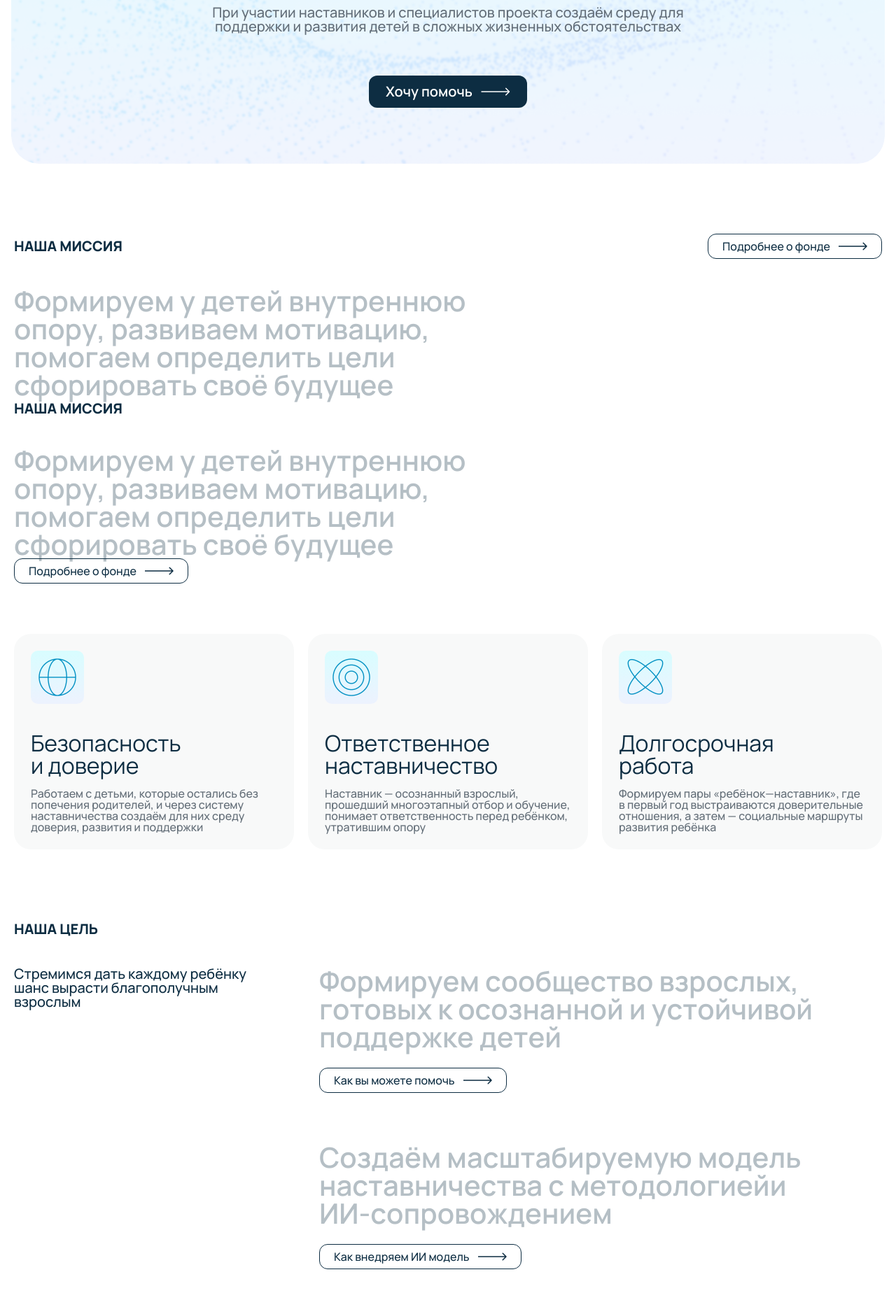
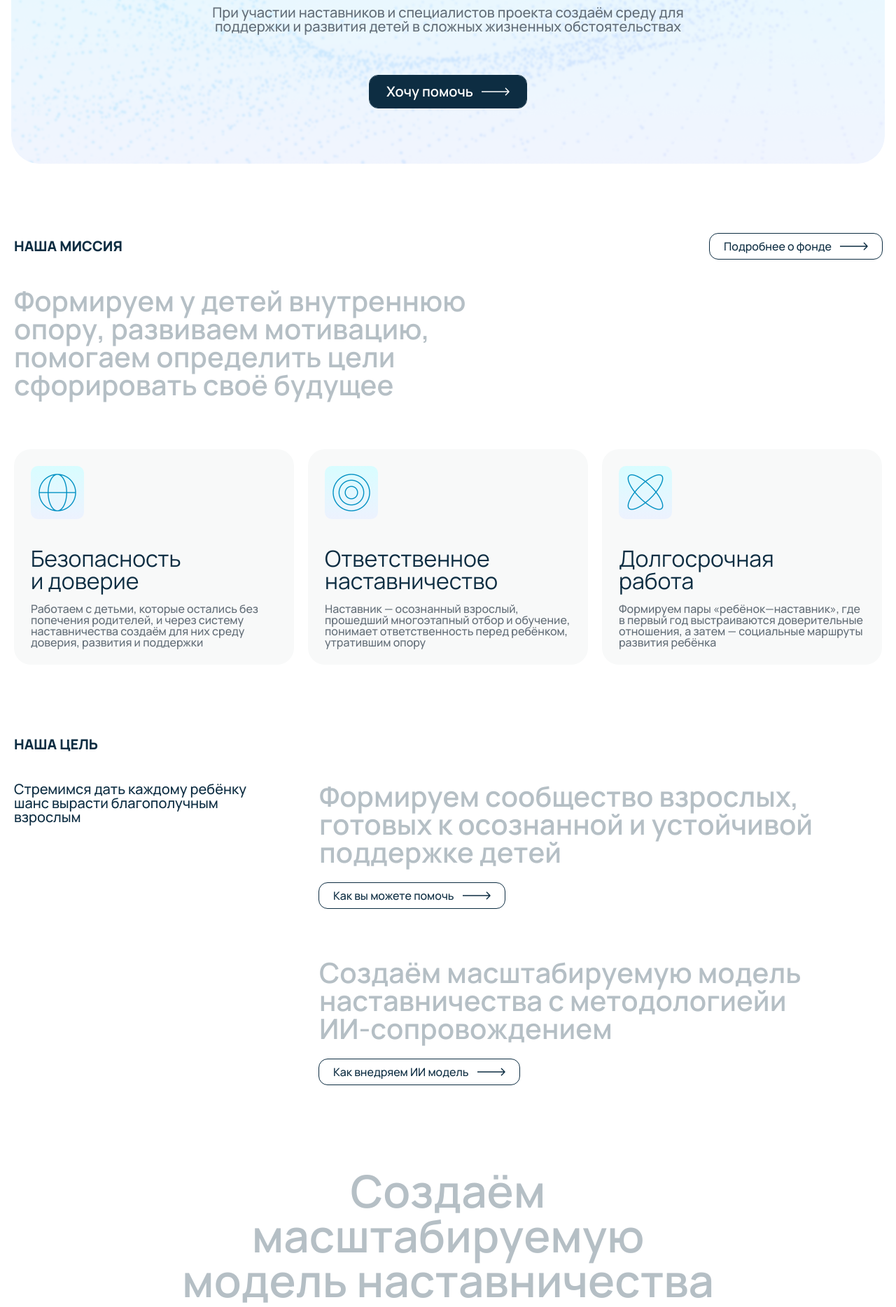
Before and after one commit to kozimovabduvali/sopopechitel, a React (Vite) app: page / in a window 1280 px wide. Shown: the part 418-2286 px from the top of the page at 70% size. Built offline with nearby package versions, Linux system fonts and the light colour scheme.

Commit message:
refactor/ button component added

```diff
--- a/src/components/Pages/Home/Hero.jsx
+++ b/src/components/Pages/Home/Hero.jsx
@@ -1,36 +1,28 @@
-import React from 'react'
-import IconGlobe from '../../../assets/icons/globe.svg'
+import React from "react";
+import IconGlobe from "../../../assets/icons/globe.svg";
+import ButtonLink from "../../shared/ButtonLink";
 function Hero() {
   return (
     <>
-      <div className='max-w-245 flex flex-col items-center text-center mx-auto px-5'>
-        <div className='border border-accent rounded-lg text-accent backdrop-blur-2xl inline-flex items-center gap-2 px-2 py-1'>
-          <img className='size-4 lg:size-6' src={IconGlobe} alt="" />
-          <span className='font-medium text-sm md:text-base'>СИСТЕМА НАСТАВНИЧЕСТВА</span>
+      <div className="max-w-245 flex flex-col items-center text-center mx-auto px-5">
+        <div className="border border-accent rounded-lg text-accent backdrop-blur-2xl inline-flex items-center gap-2 px-2 py-1">
+          <img className="size-4 lg:size-6" src={IconGlobe} alt="" />
+          <span className="font-medium text-sm md:text-base">СИСТЕМА НАСТАВНИЧЕСТВА</span>
         </div>
-        <h1 className='font-semibold text-4xl md:text-6xl lg:text-[80px] leading-[90%] mt-4 md:mt-6'>
+        <h1 className="font-semibold text-4xl md:text-6xl lg:text-[80px] leading-[90%] mt-4 md:mt-6">
           Помогаем детям стать успешными взрослыми
         </h1>
-        <p className='max-w-170 font-medium text-gray text-sm md:text-xl leading-[100%] mt-10 md:mt-6'>
-          При участии наставников и&nbsp;специалистов проекта создаём среду для поддержки и&nbsp;развития детей в&nbsp;сложных жизненных обстоятельствах
+        <p className="max-w-170 font-medium text-gray text-sm md:text-xl leading-[100%] mt-10 md:mt-6">
+          При участии наставников и&nbsp;специалистов проекта создаём среду для поддержки и&nbsp;развития детей
+          в&nbsp;сложных жизненных обстоятельствах
         </p>
-        <button className='h-11.5 bg-dark text-white rounded-xl inline-flex items-center gap-3 px-6 transition duration-200 hover:bg-dark/75 mt-10 md:mt-15'>
-          <span className='font-semibold lg:text-xl'>Хочу помочь</span>
-          <svg
-            xmlns="http://www.w3.org/2000/svg"
-            width={42}
-            height={12}
-            fill="none"
-          >
-            <path
-              fill="#fff"
-              d="M41.03 6.53a.75.75 0 0 0 0-1.06L36.257.697a.75.75 0 0 0-1.06 1.06L39.439 6l-4.242 4.243a.75.75 0 0 0 1.06 1.06L41.03 6.53ZM.5 6v.75h40v-1.5H.5V6Z"
-            />
-          </svg>
-        </button>
+
+        <ButtonLink size="xl" variant="filled" arrowRight className="mt-10 md:mt-15">
+          Хочу помочь
+        </ButtonLink>
       </div>
     </>
-  )
+  );
 }
 
-export default Hero
+export default Hero;
--- a/src/components/Pages/Home/OurGoal.jsx
+++ b/src/components/Pages/Home/OurGoal.jsx
@@ -1,5 +1,6 @@
 import React from "react";
 import HighlightTexts from "../../shared/HighlightTexts";
+import ButtonLink from "../../shared/ButtonLink";
 
 function OurGoal() {
   return (
@@ -16,15 +17,10 @@ function OurGoal() {
               text={"Формируем сообщество взрослых, готовых к осознанной и устойчивой поддержке детей"}
               wordClassName="font-semibold text-xl md:text-[2rem]  lg:text-[2.5rem] leading-[100%]"
             />
-            <button className="border border-dark rounded-xl inline-flex items-center transition duration-200 hover:bg-dark hover:text-white  gap-3 h-9 px-5 mt-6">
-              <span className="font-medium">Как вы можете помочь</span>
-              <svg xmlns="http://www.w3.org/2000/svg" width={41} height={12} fill="none">
-                <path
-                  fill="currentColor"
-                  d="M40.53 6.53a.75.75 0 0 0 0-1.06L35.757.697a.75.75 0 0 0-1.06 1.06L38.939 6l-4.242 4.243a.75.75 0 0 0 1.06 1.06L40.53 6.53ZM0 6v.75h40v-1.5H0V6Z"
-                />
-              </svg>
-            </button>
+
+            <ButtonLink arrowRight className="mt-6">
+              Как вы можете помочь
+            </ButtonLink>
           </div>
           <div>
             <HighlightTexts
@@ -32,15 +28,9 @@ function OurGoal() {
               wordClassName="font-semibold text-xl md:text-[2rem] lg:text-[2.5rem] leading-[100%]"
             />
 
-            <button className="border border-dark rounded-xl inline-flex items-center transition duration-200 hover:bg-dark hover:text-white  gap-3 h-9 px-5 mt-6">
-              <span className="font-medium">Как внедряем ИИ модель</span>
-              <svg xmlns="http://www.w3.org/2000/svg" width={41} height={12} fill="none">
-                <path
-                  fill="currentColor"
-                  d="M40.53 6.53a.75.75 0 0 0 0-1.06L35.757.697a.75.75 0 0 0-1.06 1.06L38.939 6l-4.242 4.243a.75.75 0 0 0 1.06 1.06L40.53 6.53ZM0 6v.75h40v-1.5H0V6Z"
-                />
-              </svg>
-            </button>
+            <ButtonLink arrowRight className="mt-6">
+              Как внедряем ИИ модель
+            </ButtonLink>
           </div>
         </div>
       </div>
--- a/src/components/Pages/Home/OurMission.jsx
+++ b/src/components/Pages/Home/OurMission.jsx
@@ -3,6 +3,7 @@ import IconGlobe from "../../../assets/images/globe.png";
 import IconTarget from "../../../assets/images/target.png";
 import IconAtom from "../../../assets/images/atom.png";
 import HighlightTexts from "../../shared/HighlightTexts";
+import ButtonLink from "../../shared/ButtonLink";
 
 function OurMission() {
   return (
@@ -11,15 +12,7 @@ function OurMission() {
       <div>
         <div className="flex items-center justify-between gap-5">
           <h3 className="font-extrabold md:text-xl uppercase">Наша миссия</h3>
-          <button className="border border-dark rounded-xl hidden md:inline-flex items-center transition duration-200 hover:bg-dark hover:text-white gap-3 h-9 px-5">
-            <span className="font-medium">Подробнее о фонде</span>
-            <svg xmlns="http://www.w3.org/2000/svg" width={41} height={12} fill="none">
-              <path
-                fill="currentColor"
-                d="M40.53 6.53a.75.75 0 0 0 0-1.06L35.757.697a.75.75 0 0 0-1.06 1.06L38.939 6l-4.242 4.243a.75.75 0 0 0 1.06 1.06L40.53 6.53ZM0 6v.75h40v-1.5H0V6Z"
-              />
-            </svg>
-          </button>
+          <ButtonLink arrowRight>Подробнее о фонде</ButtonLink>
         </div>
 
         <HighlightTexts
@@ -42,7 +35,7 @@ function OurMission() {
         </button>
       </div>
 
-      <div className="relative">
+      {/* <div className="relative">
         <h3 className="font-extrabold md:text-xl uppercase">Наша миссия</h3>
         <HighlightTexts
           text={
@@ -61,7 +54,7 @@ function OurMission() {
             />
           </svg>
         </button>
-      </div>
+      </div> */}
 
       {/* Bottom */}
       <div className="max-w-7xl grid md:grid-cols-3 gap-5 pt-10 md:pt-15 lg:pt-18">
--- /dev/null
+++ b/src/components/shared/ButtonLink.jsx
@@ -0,0 +1,45 @@
+import React from "react";
+import { Link } from "react-router-dom";
+
+const sizeClasses = {
+  xl: "text-xl/3.5 font-semibold px-6 py-4",
+  lg: "text-base/3 font-medium px-5 py-3"
+};
+
+const variantClasses = {
+  filled:
+    "inline-flex items-center gap-3 outline outline-dark bg-dark text-white hover:bg-dark/75 hover:outline-dark/75",
+  outline: "inline-flex items-center gap-3 outline outline-dark hover:bg-dark hover:text-white"
+};
+
+const ButtonLink = ({ href, children, size = "lg", variant = "outline", className = "", arrowRight = false }) => {
+  const baseClasses = "rounded-xl transition duration-200 ";
+
+  return (
+    <Link to={href} className={`${baseClasses} ${sizeClasses[size]} ${variantClasses[variant]} ${className}`}>
+      <span>{children}</span>
+      {arrowRight && (
+        <svg width="40" height="12" viewBox="0 0 41 12" fill="none" xmlns="http://www.w3.org/2000/svg">
+          <path
+            d="M40.5303 6.53033C40.8232 6.23743 40.8232 5.76256 40.5303 5.46967L35.7574 0.696696C35.4645 0.403803 34.9896 0.403803 34.6967 0.696696C34.4038 0.98959 34.4038 1.46446 34.6967 1.75736L38.9393 6L34.6967 10.2426C34.4038 10.5355 34.4038 11.0104 34.6967 11.3033C34.9896 11.5962 35.4645 11.5962 35.7574 11.3033L40.5303 6.53033ZM0 6L6.55671e-08 6.75L40 6.75L40 6L40 5.25L-6.55671e-08 5.25L0 6Z"
+            fill="currentColor"
+          />
+        </svg>
+      )}
+    </Link>
+  );
+};
+
+{
+  /* <button className="border border-dark rounded-xl hidden md:inline-flex items-center transition duration-200 hover:bg-dark hover:text-white gap-3 h-9 px-5">
+  <span className="font-medium">Подробнее о фонде</span>
+  <svg xmlns="http://www.w3.org/2000/svg" width={41} height={12} fill="none">
+    <path
+      fill="currentColor"
+      d="M40.53 6.53a.75.75 0 0 0 0-1.06L35.757.697a.75.75 0 0 0-1.06 1.06L38.939 6l-4.242 4.243a.75.75 0 0 0 1.06 1.06L40.53 6.53ZM0 6v.75h40v-1.5H0V6Z"
+    />
+  </svg>
+</button>; */
+}
+
+export default ButtonLink;
```
